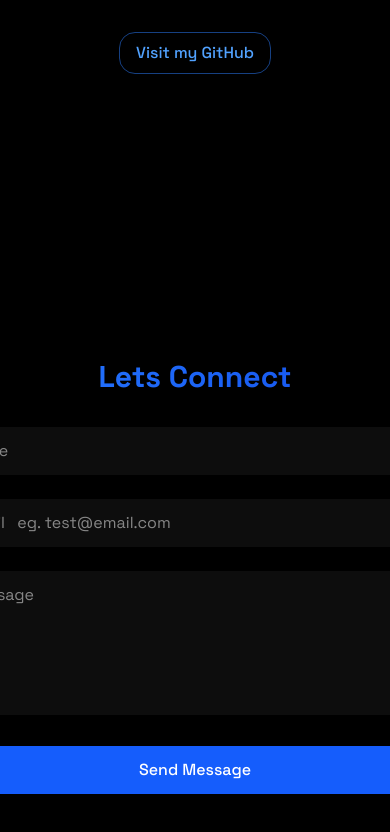
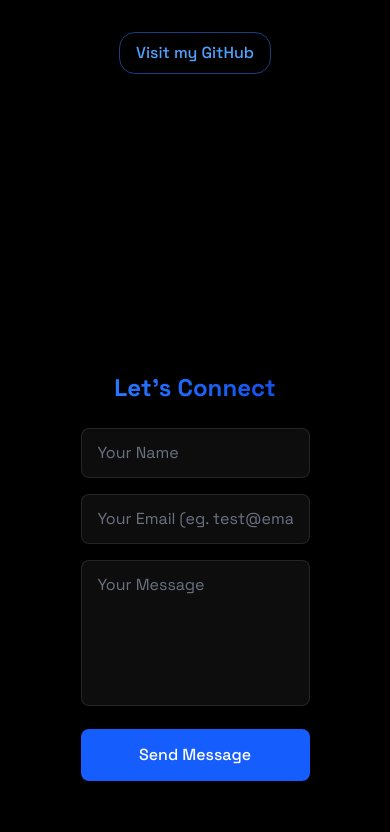
Before and after one commit to niyoblaise/niyoblaise-7, a React (Vite) app: page / in a window 390 px wide. Shown: the part 6803-7635 px from the top of the page. Built offline with nearby package versions, Linux system fonts and the light colour scheme.

Commit message:
make it mobile responsive

```diff
--- a/src/components/sections/Contact.jsx
+++ b/src/components/sections/Contact.jsx
@@ -8,9 +8,11 @@ export const Contact = () => {
     email: "",
     message: "",
   });
+  const [loading, setLoading] = useState(false);
 
   const handleSubmit = (e) => {
     e.preventDefault();
+    setLoading(true);
 
     emailjs
       .send(
@@ -26,28 +28,31 @@ export const Contact = () => {
       .catch((error) => {
         console.error("EmailJS Error:", error);
         alert("Failed to send message. Try Again");
+      })
+      .finally(() => {
+        setLoading(false);
       });
   };
 
   return (
     <section
       id="contact"
-      className="min-h-screen flex items-center justify-center py-20"
+      className="min-h-screen flex items-center justify-center py-16 sm:py-20 scroll-mt-16"
     >
       <RevealOnScroll>
-        <div className="px-4 w-150">
-          <h2 className="text-3xl font-bold mb-8 bg-gradient-to-r from-blue-500 to-blue-700 bg-clip-text text-transparent text-center">
-            Lets Connect
+        <div className="w-full max-w-xl mx-auto px-4 sm:px-6">
+          <h2 className="text-2xl sm:text-3xl md:text-4xl font-bold mb-6 sm:mb-8 bg-gradient-to-r from-blue-500 to-blue-700 bg-clip-text text-transparent text-center">
+            Let&apos;s Connect
           </h2>
-          <form className="space-y-6" onSubmit={handleSubmit}>
+          <form className="space-y-4 sm:space-y-6" onSubmit={handleSubmit}>
             <div className="relative">
               <input
                 type="text"
                 id="name"
                 name="name"
                 required
-                className="w-full bg-white/5 border-white/10 rounded px-4 py-3 text-white transition focus:border-blue-500 focus:bg-blue-500/5"
-                placeholder="Your Name "
+                className="w-full bg-white/5 border border-white/10 rounded-lg px-4 py-3 text-base text-white transition focus:border-blue-500 focus:bg-blue-500/5 focus:outline-none placeholder:text-gray-500"
+                placeholder="Your Name"
                 value={formData.name}
                 onChange={(e) =>
                   setFormData({ ...formData, name: e.target.value })
@@ -61,8 +66,8 @@ export const Contact = () => {
                 id="email"
                 name="email"
                 required
-                className="w-full bg-white/5 border-white/10 rounded px-4 py-3 text-white transition focus:border-blue-500 focus:bg-blue-500/5"
-                placeholder="Your Email   eg. test@email.com"
+                className="w-full bg-white/5 border border-white/10 rounded-lg px-4 py-3 text-base text-white transition focus:border-blue-500 focus:bg-blue-500/5 focus:outline-none placeholder:text-gray-500"
+                placeholder="Your Email (eg. test@email.com)"
                 value={formData.email}
                 onChange={(e) =>
                   setFormData({ ...formData, email: e.target.value })
@@ -76,8 +81,8 @@ export const Contact = () => {
                 name="message"
                 rows={5}
                 required
-                className="w-full bg-white/5 border-white/10 rounded px-4 py-3 text-white transition focus:border-blue-500 focus:bg-blue-500/5"
-                placeholder="Your Message "
+                className="w-full bg-white/5 border border-white/10 rounded-lg px-4 py-3 text-base text-white transition focus:border-blue-500 focus:bg-blue-500/5 focus:outline-none placeholder:text-gray-500 resize-none"
+                placeholder="Your Message"
                 value={formData.message}
                 onChange={(e) =>
                   setFormData({ ...formData, message: e.target.value })
@@ -87,9 +92,10 @@ export const Contact = () => {
 
             <button
               type="submit"
-              className="w-full bg-blue-600 text-white py-3 px-6 rounded font-medium transition relative overflow-hidden hover:translate-y-0.5 hover:shadow-[0_0_15px_rgba(59,130,246,0.4)]"
+              disabled={loading}
+              className="w-full bg-blue-600 hover:bg-blue-500 disabled:opacity-60 text-white py-3.5 px-6 rounded-lg font-medium text-base sm:text-lg transition-all duration-200 relative overflow-hidden hover:translate-y-0.5 hover:shadow-[0_0_15px_rgba(59,130,246,0.4)] cursor-pointer"
             >
-              Send Message
+              {loading ? "Sending..." : "Send Message"}
             </button>
           </form>
         </div>
```
